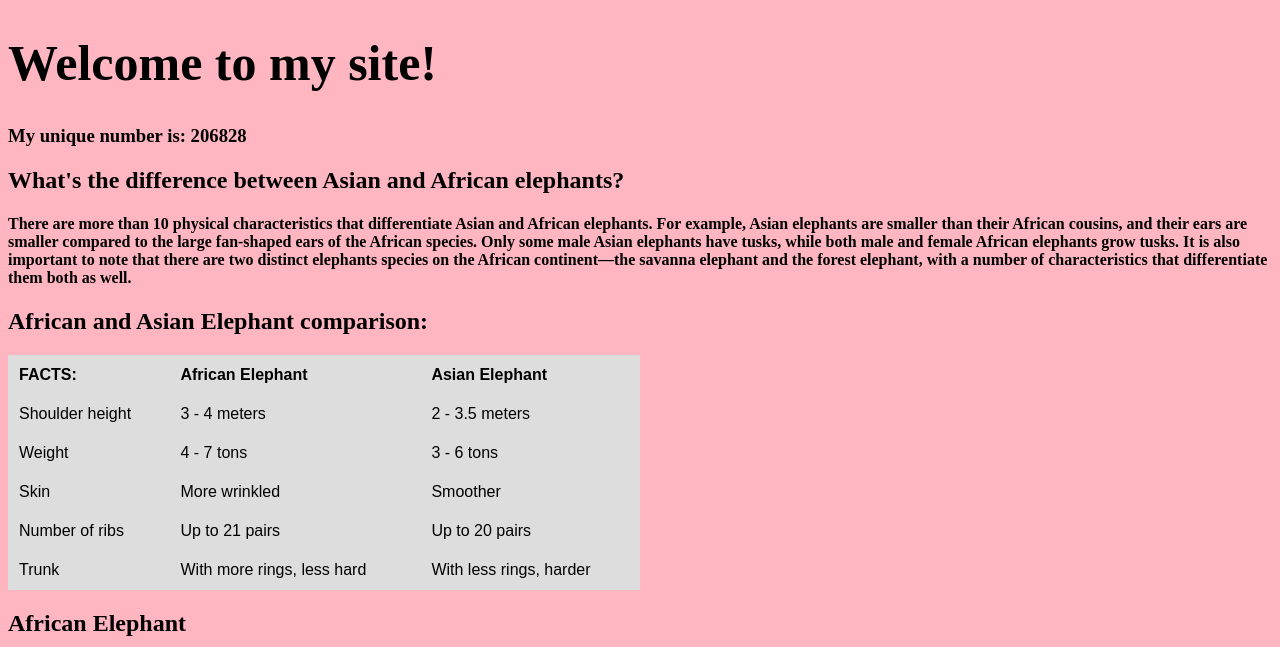
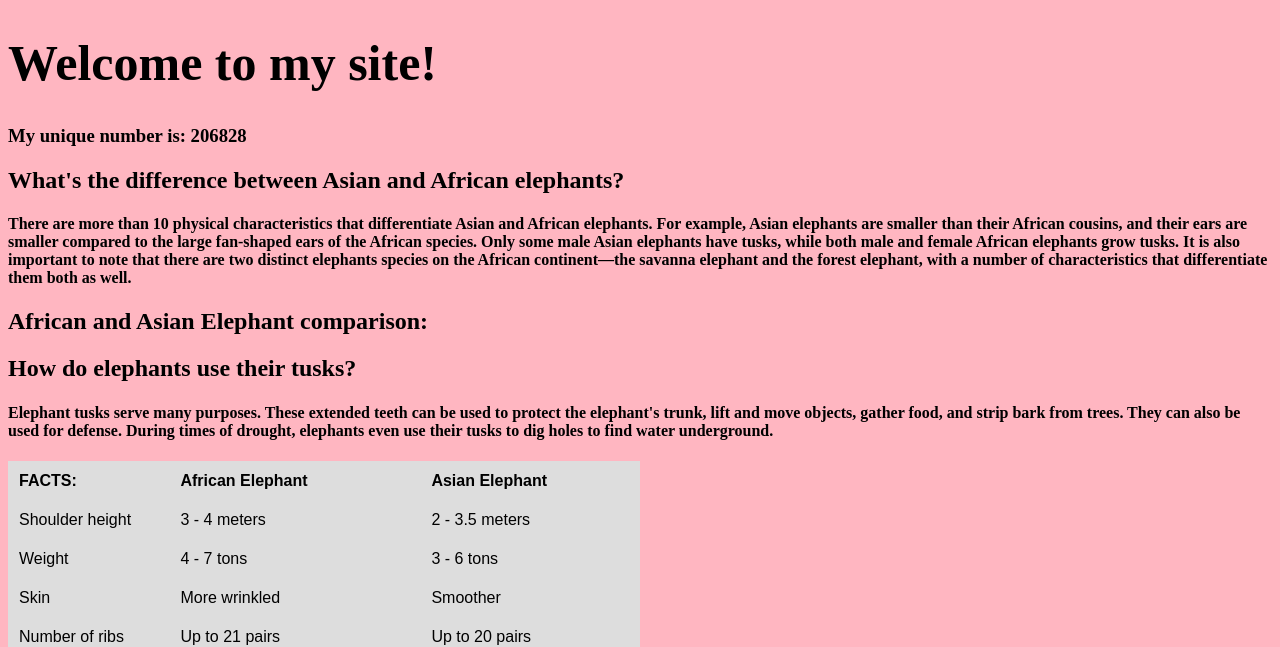
Before and after one commit to kennupoiss/kennupoiss.github.io, a plain HTML site: page index.html in a window 1280 px wide. Shown: the top 647 px of the page. Drawn offline with Linux system fonts and the light colour scheme.

Commit message:
Update index.html

```diff
--- a/index.html
+++ b/index.html
@@ -27,6 +27,8 @@ tr {
 <h2>What's the difference between Asian and African elephants?</h2>
 <h4>There are more than 10 physical characteristics that differentiate Asian and African elephants. For example, Asian elephants are smaller than their African cousins, and their ears are smaller compared to the large fan-shaped ears of the African species. Only some male Asian elephants have tusks, while both male and female African elephants grow tusks. It is also important to note that there are two distinct elephants species on the African continent—the savanna elephant and the forest elephant, with a number of characteristics that differentiate them both as well.</h4>
 <h2>African and Asian Elephant comparison:</h2>
+<h2>How do elephants use their tusks?</h2>
+<h4>Elephant tusks serve many purposes. These extended teeth can be used to protect the elephant's trunk, lift and move objects, gather food, and strip bark from trees. They can also be used for defense. During times of drought, elephants even use their tusks to dig holes to find water underground.</h4>
 <table>
   <tr>
     <th>FACTS:</th>
```
